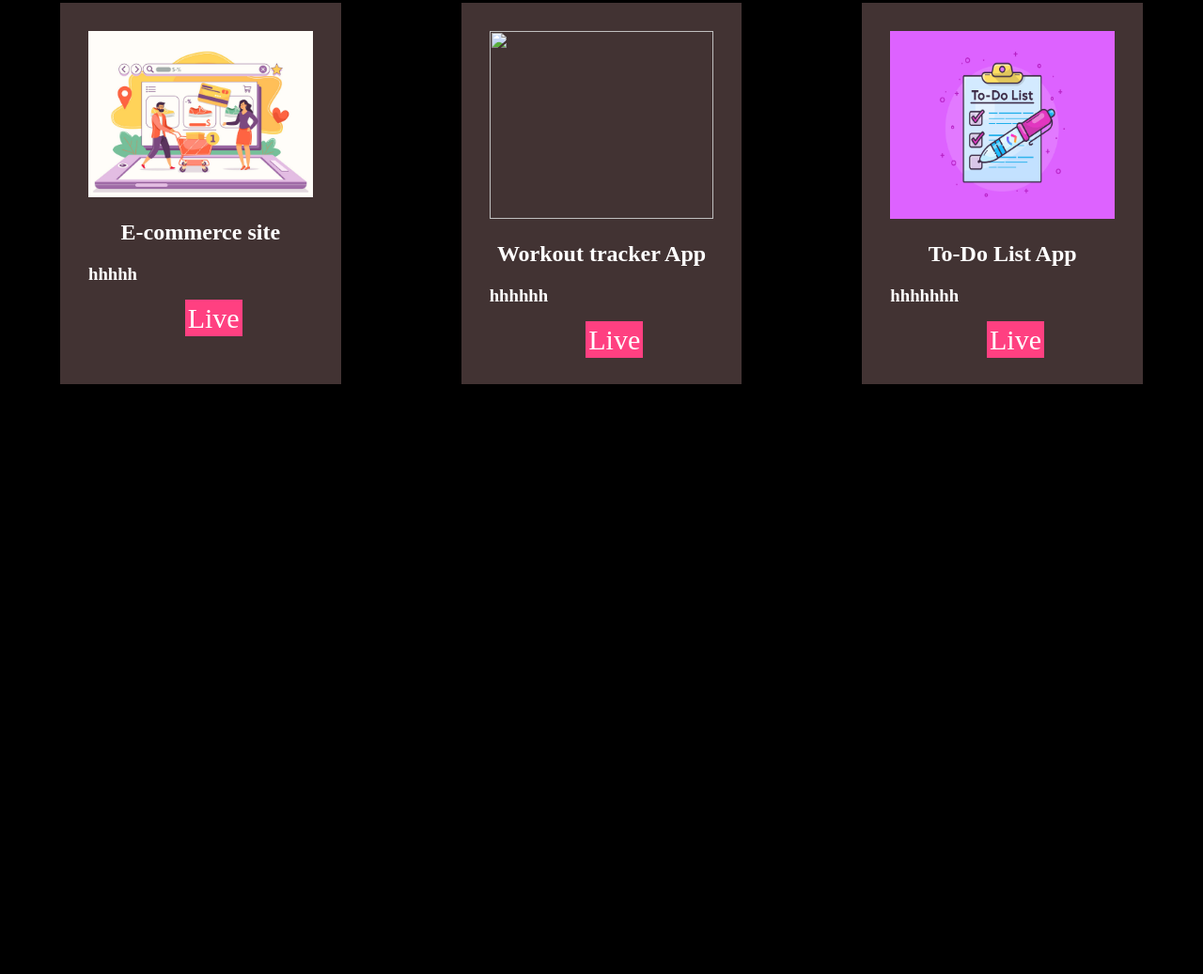
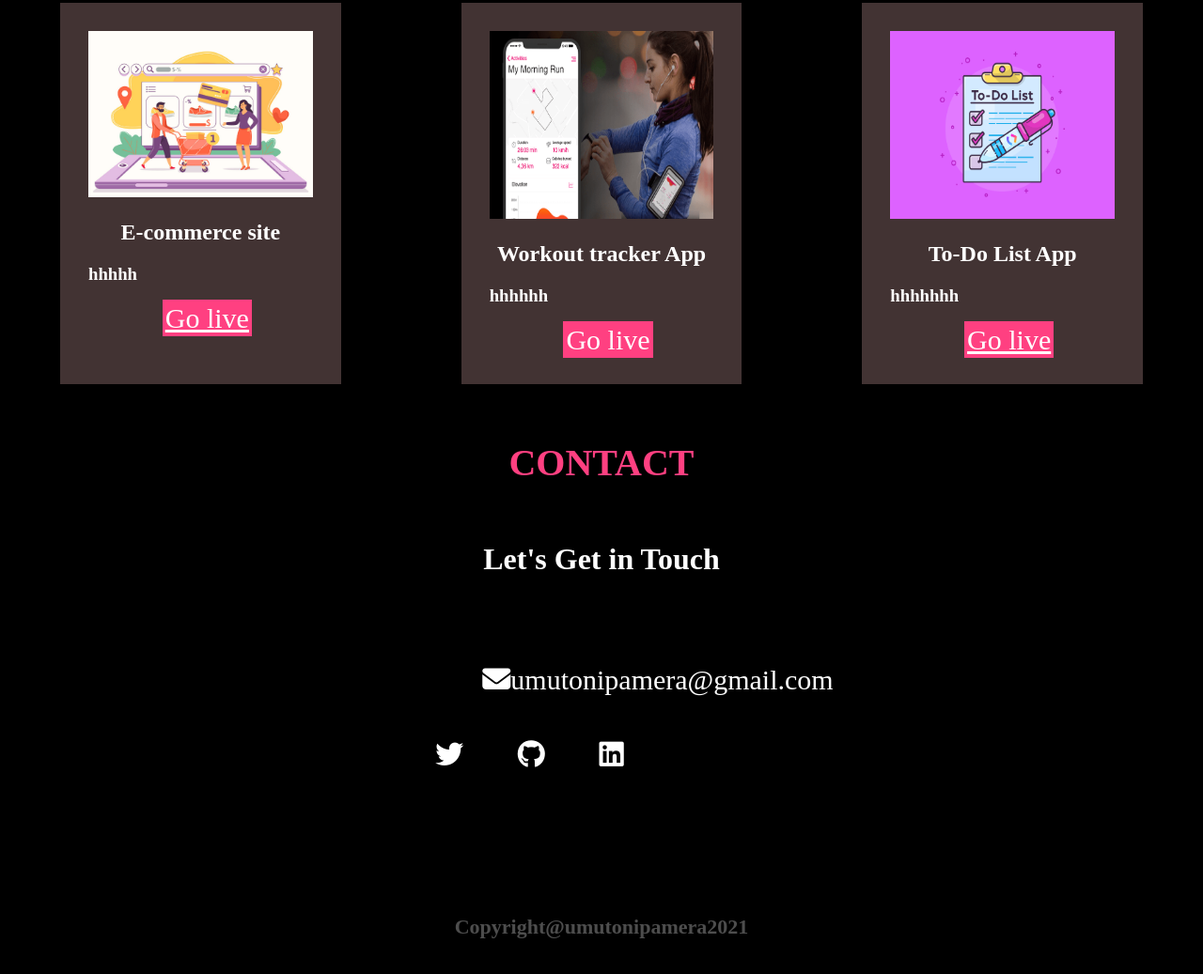
Before and after one commit to Umutonipamera/portofolio, a plain HTML site: page index.html in a window 1280 px wide. Shown: the part 1311-2348 px from the top of the page at 94% size. Before the commit the page ends 1976 px from the top, so only its background shows below. Drawn offline with Linux system fonts and the light colour scheme.

Commit message:
E-commerce

```diff
--- a/index.html
+++ b/index.html
@@ -1,6 +1,7 @@
 <!DOCTYPE html>
 <html>
 <html lang="en">
+
 <head>
     <meta charset="UTF-8">
     <meta http-equiv="X-UA-Compatible" content="IE=edge">
@@ -8,7 +9,12 @@
     <title>my site</title>
 
     <link rel="stylesheet" href="style.css">
+    <link rel="stylesheet" href="https://use.fontawesome.com/releases/v5.0.7/css/all.css">
+    <link rel="stylesheet" href="path/to/font-awesome/css/font-awesome.min.css">
+    <link rel="preconnect" href="https://fonts.gstatic.com">
 </head>
+
+
 <body>
 
     <div id="home">
@@ -23,28 +29,33 @@
             </ul>
         </div>
         <div class="title">
- <p> <h2>Hi I'm Pamera</h2>
-    <h1>Software Developer</h1></p>
+            <p>
+            <h2>Hi I'm Pamera</h2>
+            <h1>Software Developer</h1>
+            </p>
 
         </div>
         </header>
+    </div>
 </div>
     <div id="about">
         <h2 id="myabout">ABOUT ME</h2>
         <div class='image'>
             <div id='image'>
-                    <img src="images/IMG-20210210-WA0042_1623098269660.jpg" width="430",height="430">
+                <img src="images/IMG-20210210-WA0042_1623098269660.jpg" width="430" ,height="430">
             </div>
             <div id="pam">
                 <h3 id="me">A PASSIONATE DEVELOPER</h3>
                 <p id="p1">
                     Pamera is an ambitious and self-driven Software developer,<br>
-                        with a passion for developing innovative programs that precipitate<br> efficiency and effectiveness of organizational success.
-                        She is well-versed in technology and writing code which are reliable and user-friendly.
-                        From the moment I wrote a line of code by myself,coding became not only job to me, also passion,interest and my everyday life.<br>  </p>
-
+                    with a passion for developing innovative programs that precipitate<br> efficiency and effectiveness
+                    of organizational success.
+                    She is well-versed in technology and writing code which are reliable and user-friendly.I have
+                    Python,Javascript,Kotlin,Html,CSS and UI/UX Design skills And
+                    from the moment I wrote a line of code by myself,coding became not only career to me, they are also
+                    my passion,interest and my everyday life.<br> </p>
                 <div class="resu">
-            <a id="resume" href="https://docs.google.com/document/d/1yNi3GLvvL9r-eiznB4RIejjQgFhd97pDfY2laThCHNw/edit?usp=sharing">Resume</a>
+                    <a id="resume" href="https://novoresume.com/editor/resume/85c83820-e932-11eb-b000-7b469f29b59b">Resume</a>
                 </div>
             </div>
         </div>
@@ -57,16 +68,15 @@
                     <div class="container">
                         <h2 id="app">E-commerce site</h2>
                         <h3 id="descri">hhhhh</h3>
-        <a id="card1" >Live</a>
-      <!-- <h4><b></b></h4>  -->
+                        <a id="card1" href="https://github.com/Umutonipamera/E-Commerce"> Go live</a>
                     </div>
                 </div>
                 <div class="card">
-    <img src="images/mobile.jpg" width="100%" height="200px">
+                    <img src="images/workout.png" width="100%" height="200px">
                     <div class="container">
                         <h2 id="app">Workout tracker App</h2>
                         <h3 id="descri">hhhhhh</h3>
-        <a id="card1">Live</a>
+                        <a id="card1"> Go live</a>
                     </div>
                 </div>
                 <div class="card">
@@ -74,9 +84,26 @@
                     <div class="container">
                         <h2 id="app">To-Do List App</h2>
                         <h3 id="descri">hhhhhhh</h3>
-        <a id="card1">Live</a>
+                        <a id="card1" href="https://github.com/Umutonipamera/ToDoListApp"> Go live</a>
                     </div>
                 </div>
             </div>
+            <div id="contact">
+                <h2 id="myContact"> CONTACT</h2>
+                <h1 id="main">Let's Get in Touch</h1>
+                <div class="contact">
+                    <ul>
+                        <li>
+                <a href="#"><i class="fas fa-envelope"></i>umutonipamera@gmail.com</i></a>  <br>
+                <a href="https://twitter.com/pamela_umutoni"><i class="fab fa-twitter"></i> </i></a>
+                <a href="https://github.com/Umutonipamera"><i class="fab fa-github"></i> </i></a>
+                <a href="https://www.linkedin.com/in/pamera-umutoni-08988320a/"><i class="fab fa-linkedin"></i></a><br>
+
+               </li>
+               </ul>
+            </div>
+        </div>
+        <h4 id="p2">Copyright@umutonipamera2021</h4>
 </body>
+
 </html>
--- a/style.css
+++ b/style.css
@@ -152,7 +152,6 @@ span{
   text-decoration: none;
   margin-left: 40%;
   margin-bottom:10% ;
-  /* margin-top: 20%; */
 }
 .projectsPage{
   display:flex;
@@ -190,9 +189,8 @@ span{
   color:white;
   text-align: center;
   margin-top:30% ;
-  margin-left:43% ;
+  margin-left:33% ;
   font-size: 30px;
-
 }
 .container{
   color:white;
@@ -207,3 +205,44 @@ span{
  #app{
    text-align:center ;
  }
+
+ #contact{
+   background-color: black;
+   margin-top: 15px;
+   padding-top: 40px;
+ }
+ #myContact{
+  text-align:center ;
+  color:#ff4081;
+  font-size:40px ;
+  padding-right:20%;
+  margin-top:5px;
+  margin-left:20% ;
+ }
+ #main{
+   color:white;
+   text-align:center;
+   padding-top:28px ;
+ }
+ .contact{
+   display:flex;
+   color:white;
+   justify-content: center;
+  }
+
+ .contact a{
+   color:white;
+ }
+ i{
+   font-size: 30px;
+   margin-left:80px ;
+   margin-top: 10%;
+ }
+
+ #p2{
+   color:white;
+   opacity:0.3;
+   margin-top: 10%;
+   text-align: center;
+   font-size: 22px;
+ }
```
Also changed, not shown: images/python.jpeg (added), images/workout.png (added). Lines whose indentation alone changed are shown as unchanged.
